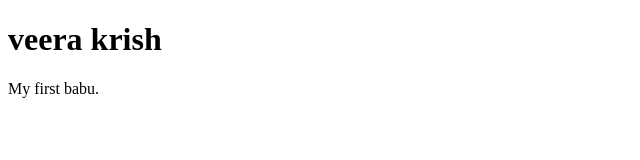
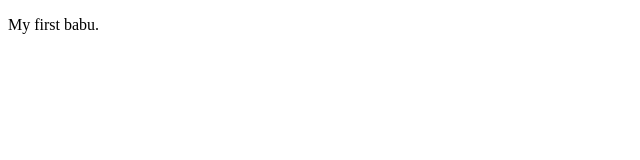
Before and after one commit to sankarb91/ma052025, a plain HTML site: page index.html in a window 1280 px wide. Shown: the whole page, without its empty margins (0-640 px from the left). Drawn offline with Linux system fonts and the light colour scheme.

Commit message:
Update index.html

```diff
--- a/index.html
+++ b/index.html
@@ -1,9 +1,6 @@
 <!DOCTYPE html>
 <html>
 <body>
-
-<h1>veera krish</h1>
 <p>My first babu.</p>
-
 </body>
 </html>
```
